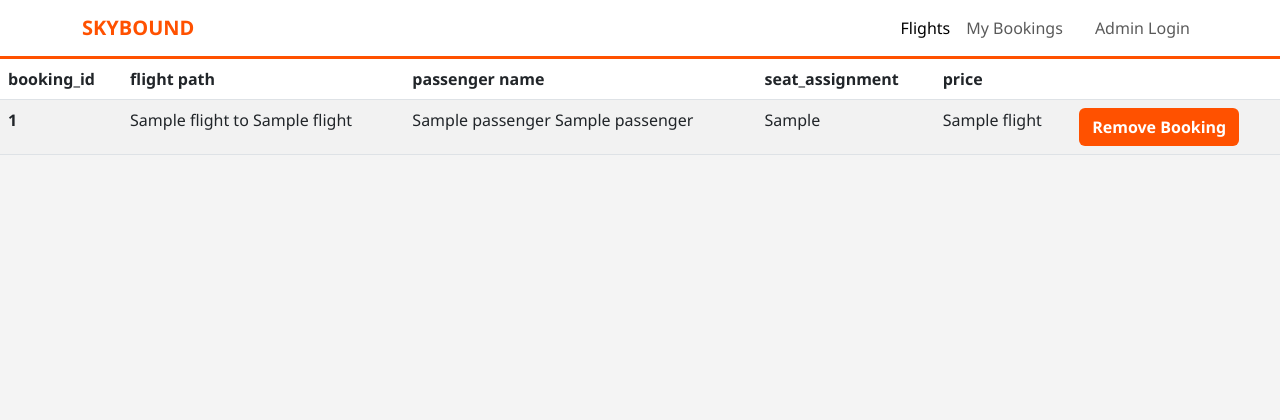
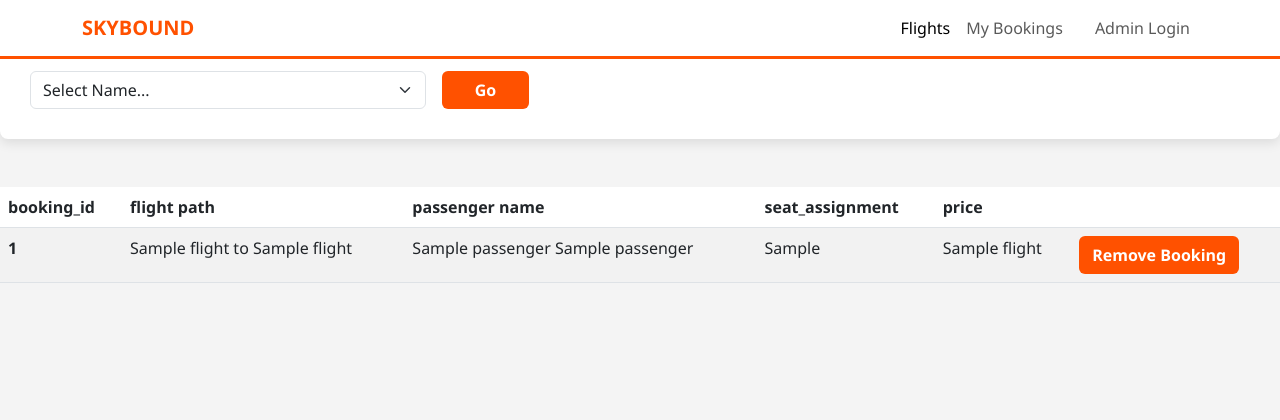
Before and after one commit to yangl-sys/10DGT-Semester2, a Flask app: template templates/admin.html in a window 1280 px wide. Shown: the top 420 px of the page. Run offline with Flask 3, Linux system fonts and the light colour scheme; the template is opened without the code that fills it: most values are stand-ins (such as "Sample title", 1, 10 or a date in 2020).

Commit message:
added search by name to admin page

```diff
--- a/app.py
+++ b/app.py
@@ -129,14 +129,19 @@ def admin():
     conn = get_db_connection()
     if request.method == "POST":
         booking_id = request.form.get("remove-btn")
-        print(booking_id)
         conn.execute('DELETE FROM bookings WHERE booking_id == ?',(booking_id,))
-    db_bookings = conn.execute('SELECT * FROM bookings').fetchall()
-    db_passengers = conn.execute('SELECT * FROM passengers').fetchall()
-    db_flights = conn.execute('SELECT * FROM flights').fetchall()
-    conn.commit()
-    conn.close()
-    return render_template('admin.html',bookings=db_bookings, passengers=db_passengers,flights=db_flights)
+        name = request.form.get("name")
+        db_bookings = conn.execute('SELECT * FROM bookings WHERE passenger_id = ?', (name,)).fetchall()
+        db_passengers = conn.execute('SELECT * FROM passengers').fetchall()
+        db_flights = conn.execute('SELECT * FROM flights').fetchall()
+        conn.commit()
+        conn.close()
+        return render_template('admin.html',bookings=db_bookings, passengers=db_passengers,flights=db_flights)
+    else:
+        db_passengers = conn.execute('SELECT * FROM passengers').fetchall()
+        conn.commit()
+        conn.close()
+        return render_template('admin.html',passengers=db_passengers)
 
 @app.route('/login', methods=['GET', 'POST'])
 def login():
--- a/templates/admin.html
+++ b/templates/admin.html
@@ -11,6 +11,7 @@
         .navbar { background-color: white; border-bottom: 3px solid var(--jetstar-orange); }
         .btn-orange { background-color: var(--jetstar-orange); color: white; font-weight: bold; }
         .btn-orange:hover { background-color: #e64900; color: white; transform: scale(1.01);}
+        .hero-search { background: white; padding: 30px; border-radius: 8px; box-shadow: 0 4px 12px rgba(0,0,0,0.1); margin-top: -50px; }
     </style>
 </head>
 
@@ -26,6 +27,26 @@
 </nav>
 
 <body>
+
+    <div class="hero-search mb-5">
+        <form class="row g-3" action = "/admin" method = "POST">
+            <div class="col-md-4">
+                <label class="form-label fw-bold">From</label>
+                <select class="form-select" name = "name">
+                    <option> Select Name...</option>
+                    {%for i in passengers%}
+                    <option value = "{{i[0]}}">
+                        {{i[1]}} {{i[2]}}
+                    </option>
+                    {%endfor%}
+                </select>
+            </div>
+            <div class="col-md-1 d-flex align-items-end">
+                <button type="submit" class="btn btn-orange w-100">Go</button>
+            </div>
+        </form>
+    </div>
+
     <div>
     <table class="table table-responsive table-striped">
         <thead>
```
